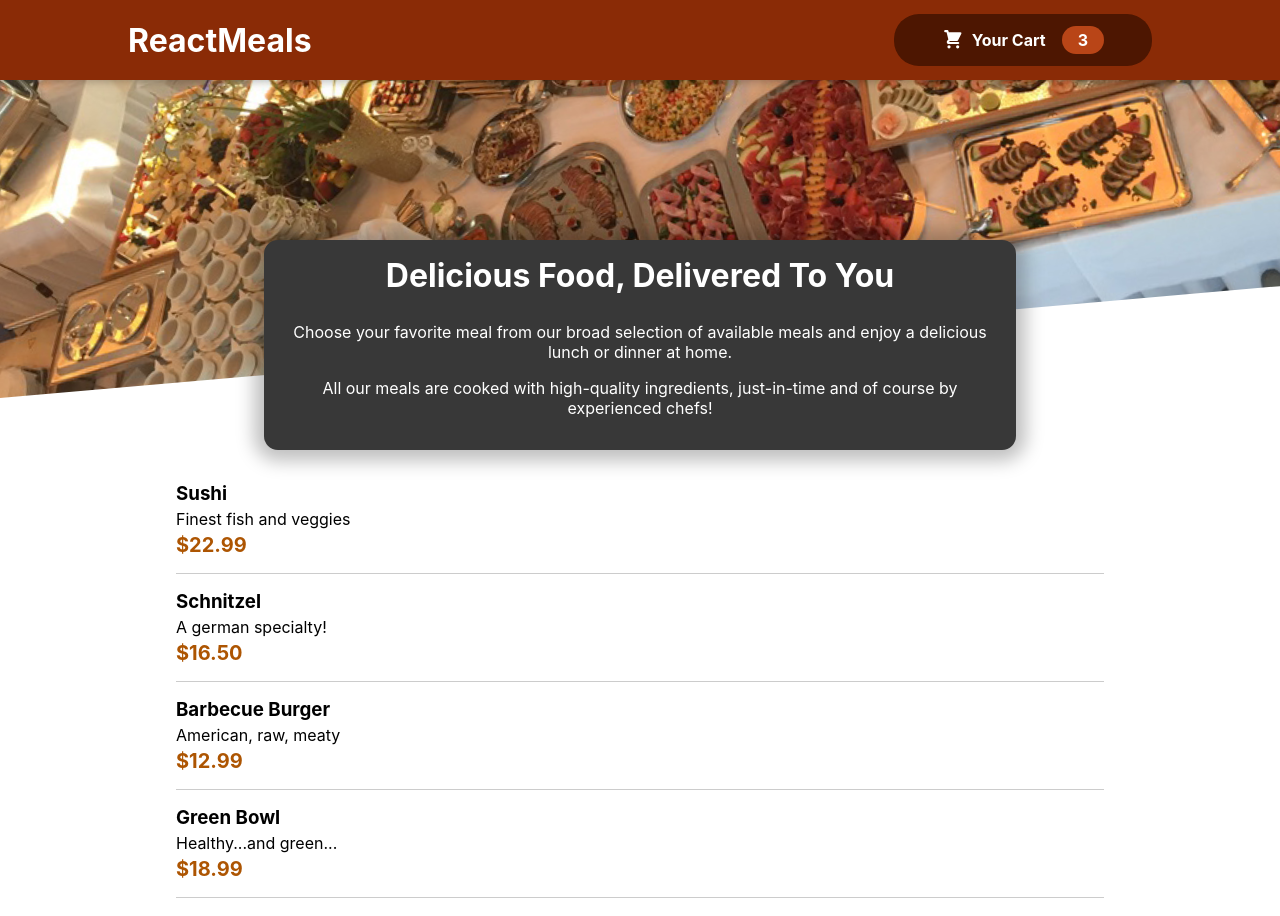
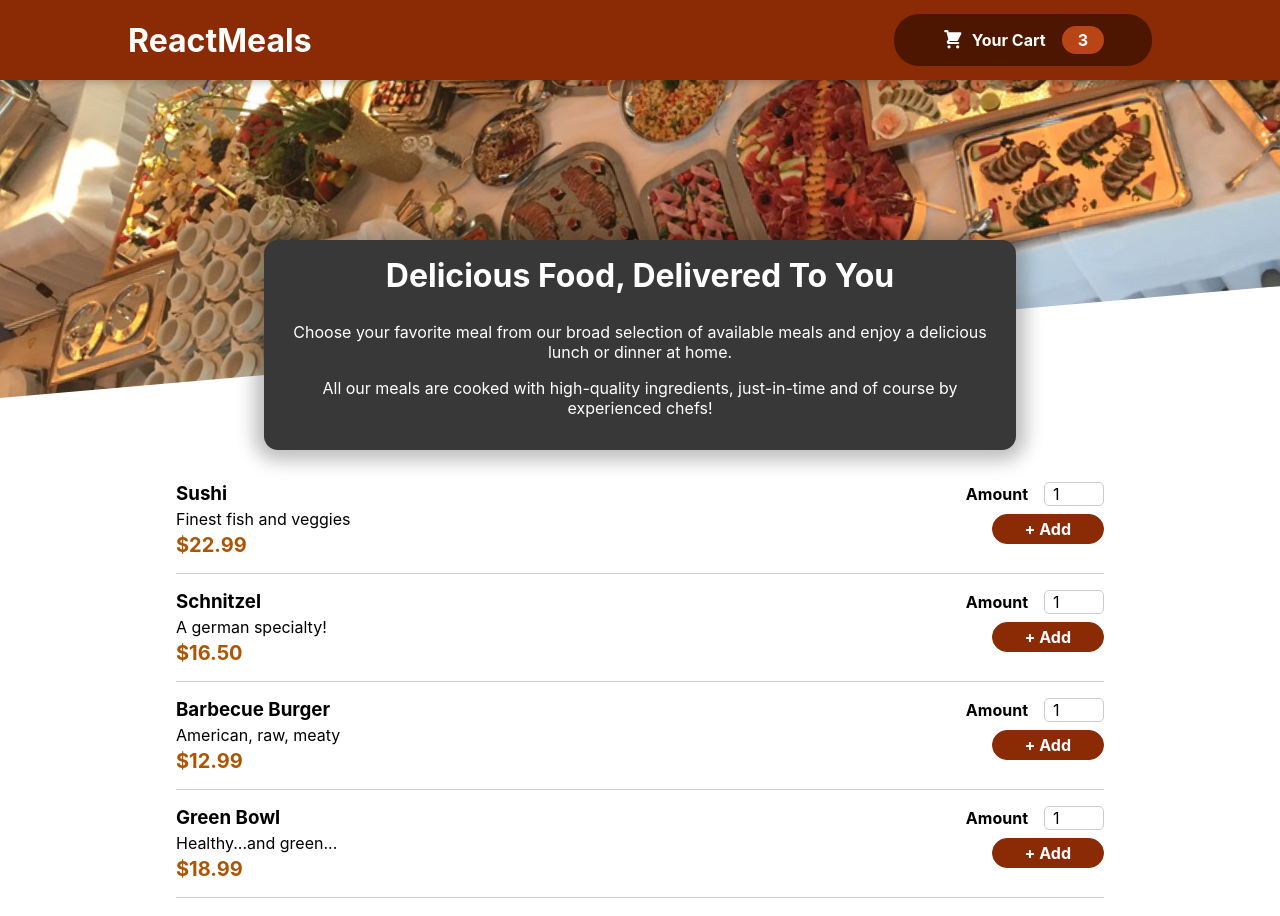
Before and after one commit to lukasz-klekner/the_food_order_app, a React (Create React App) app: page / in a window 1280 px wide. Shown: the top 916 px of the page. Built offline with nearby package versions, Linux system fonts and the light colour scheme.

Commit message:
adds MealItemForm component

```diff
--- a/src/components/Meals/AvailableMeals.js
+++ b/src/components/Meals/AvailableMeals.js
@@ -55,5 +55,5 @@ const Styled = styled(Memoized)`
   }
 `
 
-Styled.displayName = 'HeaderCartButton'
+Styled.displayName = 'AvailableMeals'
 export default Styled
--- a/src/components/Meals/MealItem/MealItem.js
+++ b/src/components/Meals/MealItem/MealItem.js
@@ -1,7 +1,9 @@
 import { memo } from 'react'
 import styled from 'styled-components'
 
-const MealItem = ({ className, name, price, description }) => {
+import MealItemForm from './MealItemForm'
+
+const MealItem = ({ className, id, name, price, description }) => {
   const priceRounded = `$${price.toFixed(2)}`
 
   return (
@@ -11,7 +13,9 @@ const MealItem = ({ className, name, price, description }) => {
         <div>{description}</div>
         <div>{priceRounded}</div>
       </div>
-      <div></div>
+      <div>
+        <MealItemForm id={id} />
+      </div>
     </li>
   )
 }
--- /dev/null
+++ b/src/components/Meals/MealItem/MealItemForm.js
@@ -0,0 +1,45 @@
+import { memo } from 'react'
+import styled from 'styled-components'
+
+import Input from '../../UI/Input'
+
+const MealItemForm = ({ className, id }) => (
+  <form className={className}>
+    <Input
+      label='Amount'
+      input={{
+        id: 'amount_' + id,
+        type: 'number',
+        min: '1',
+        max: '5',
+        step: '1',
+        defaultValue: '1',
+      }}
+    />
+    <button>+ Add</button>
+  </form>
+)
+
+const Memoized = memo(MealItemForm)
+const Styled = styled(Memoized)`
+  text-align: right;
+
+  > button {
+    font: inherit;
+    cursor: pointer;
+    background-color: #8a2b06;
+    border: 1px solid #8a2b06;
+    color: white;
+    padding: 0.25rem 2rem;
+    border-radius: 20px;
+    font-weight: bold;
+
+    &:hover,
+    &:active {
+      background-color: #641e03;
+      border-color: #641e03;
+    }
+  }
+`
+Styled.displayName = 'MealItem'
+export default Styled
--- a/src/components/UI/Input.js
+++ b/src/components/UI/Input.js
@@ -27,5 +27,5 @@ const Styled = styled(Memoized)`
     padding-left: 0.5rem;
   }
 `
-Styled.displayName = 'Card'
+Styled.displayName = 'Input'
 export default Styled
```
